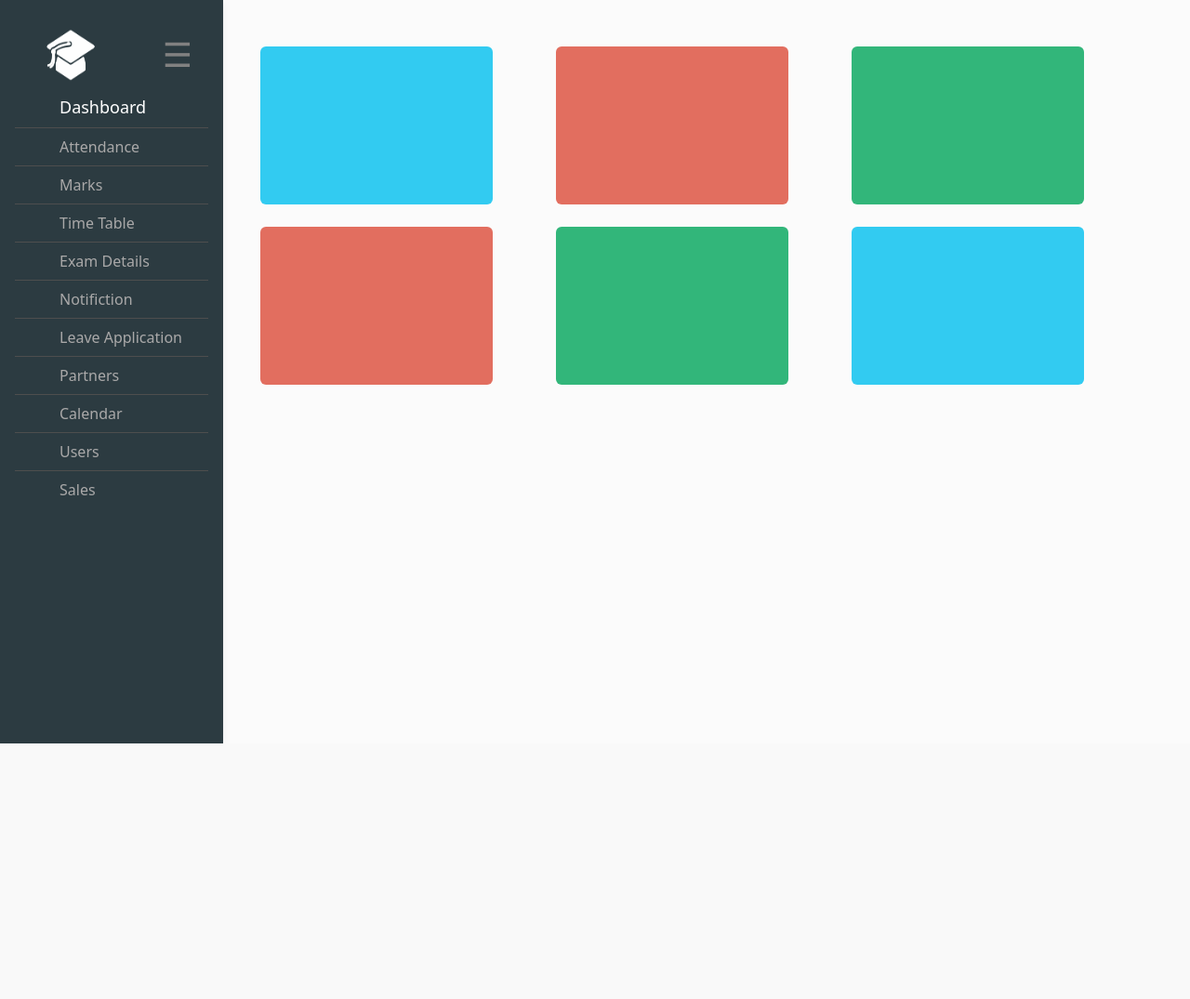
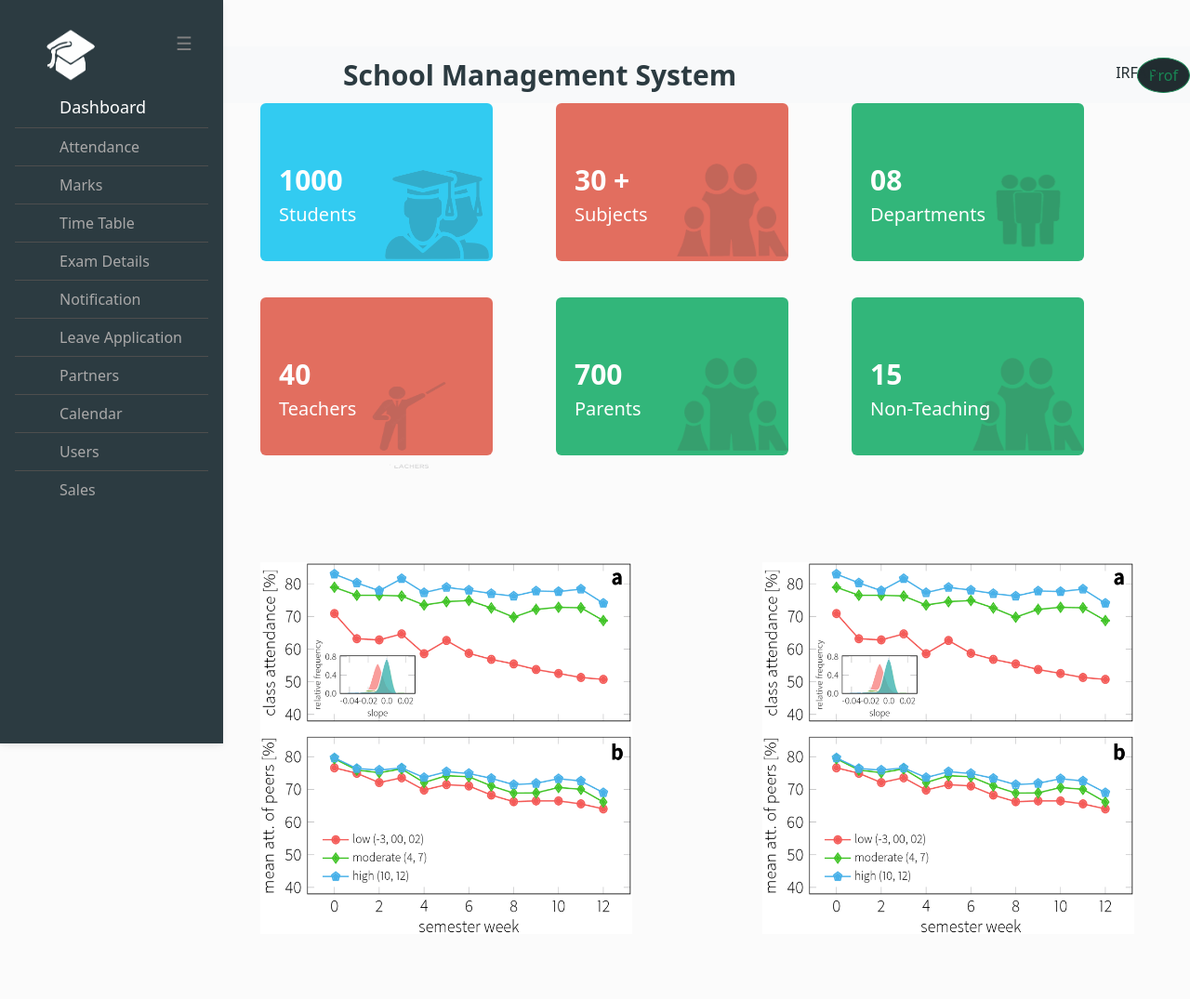
Before and after one commit to KMIrfan/School-Management-System, a Django app: page / in a window 1280 px wide. Shown: the whole page at 93% size. Before the commit the page ends 800 px from the top, so only its background shows below. Run offline with Django 4.2, Linux system fonts and the light colour scheme.

Commit message:
last updation 27/12/22

```diff
--- a/common/static/style/style.css
+++ b/common/static/style/style.css
@@ -31,7 +31,7 @@ body {
     position: absolute;
     top: 0;
     right: 25px;
-    font-size: 36px;
+    font-size: 20px;
     margin-left: 50px;
   }
   .openbtn {
@@ -91,6 +91,11 @@ body {
     padding-left: 280px;
     padding-top: 0;
   }
+  .p7{
+    padding: 70px;
+    padding-left: 180px;
+    padding-top: 0;
+  }
 }
 .colordiv{
     width: 250px;
@@ -113,3 +118,48 @@ body {
     background-color:
     #2c3b41;
 }
+.imgclas{
+  opacity: 0.2;
+  float: right;
+  top: -10px;
+  position: relative;
+}
+.fontin{
+  font-size: 20px;
+  color: #ffff;
+  padding-left: 20px;
+  display: block;
+  top: 60px;
+  position: relative;
+  z-index: 1;
+}
+
+.fontinhead{
+  font-size: 30px;
+  font-weight: 700;
+  color: #ffff;
+  padding-left: 20px;
+  top: 60px;
+  position: relative;
+}
+.loginbtn{
+  border-radius: 100%;
+  background-color: #212c30;
+}
+.mainhead{
+  font-size: 30px;
+  font-weight: 800;
+  text-align: center;
+  justify-content: center;
+  color:#2c3b41;
+  align-items: center;
+  align-content: center;
+  position: relative;
+}
+.logintxt{
+  color: #212c30;
+  font-weight: 500;
+  float: right;
+  position: relative;
+  left: 400px;
+}
--- a/common/templates/commontemp/index.html
+++ b/common/templates/commontemp/index.html
@@ -18,8 +18,6 @@
           <div class="position-sticky">
             <div class="list-group list-group-flush mx-3 mt-4">
 
-
-
                 <i class="fas fa-tachometer-alt fa-fw me-3"></i><img src="{% static 'images/school.png' %}" height="70px" width="120px">
                 <a href="javascript:void(0)" class="closebtn" onclick="closeNav()">&#9776;</a>
               <a
@@ -39,7 +37,7 @@
                 <i class="fas fa-chart-pie fa-fw me-3"></i><span class="fontcol">Exam Details</span>
               </a>
               <a href="#" class="list-group-item list-group-item-action py-2 ripple bg-lightdark"
-                ><i class="fas fa-chart-bar fa-fw me-3"></i><span class="fontcol">Notifiction</span></a
+                ><i class="fas fa-chart-bar fa-fw me-3"></i><span class="fontcol">Notification</span></a
               >
               <a href="#" class="list-group-item list-group-item-action py-2 ripple bg-lightdark"
                 ><i class="fas fa-globe fa-fw me-3"></i><span class="fontcol">Leave Application</span></a
@@ -61,58 +59,92 @@
         </nav>
         <!-- Sidebar -->
 
+<!-- navbar -->
+<nav class="navbar navbar-expand-lg navbar-light bg-light">
+  <button class="navbar-toggler" type="button" data-toggle="collapse" data-target="#navbarTogglerDemo01" aria-controls="navbarTogglerDemo01" aria-expanded="false" aria-label="Toggle navigation">
+    <span class="navbar-toggler-icon"></span>
+  </button>
+  <div class="collapse navbar-collapse" id="navbarTogglerDemo01">
 
-      </header>
+    <ul class="navbar-nav mr-auto mt-2 mt-lg-0 mx-auto">
+      <span class="mainhead">School Management System</span>
+      <li class="nav-item">
+        <a class="nav-link logintxt" href="#">IRFAN</a>
+      </li>
+    </ul>
+    <form class="form-inline my-2 my-lg-0">
 
-
-
-    </header>
+      <button class="btn btn-outline-success my-2 my-sm-0 loginbtn" type="submit">Prof</button>
+    </form>
+  </div>
+</nav>
+</header>
 
     <section>
         <div class="container-fluid p6">
-            <div class="row">
-                <div class="col-4">
+            <div class="row ">
+                <div class="col-12 col-md-6 col-lg-4 pb-4">
 
                     <div class="colordiv colblue rounded-2">
-
+                      <span class="fontinhead">1000</span>
+                      <span class="fontin">Students</span>
+                      <img src="{% static 'images/students.png' %}" width="120px" height="110px" class="imgclas">
                     </div>
                 </div>
-                <div class="col-4">
+                <div class="col-12 col-md-6 col-lg-4 pb-4">
                     <div class="colordiv colbrown rounded-2">
-
+                      <span class="fontinhead">30 +</span>
+                      <span class="fontin"> Subjects</span>
+                      <img src="{% static 'images/parents.png' %}" width="120px" height="100px" class="imgclas">
                     </div>
                 </div>
-                <div class="col-4">
+                <div class="col-12 col-md-6 col-lg-4 pb-4">
                     <div class="colordiv colgreen rounded-2">
-
+                      <span class="fontinhead">08</span>
+                      <span class="fontin"> Departments</span>
+                      <img src="{% static 'images/departments.png' %}" width="120px" height="110px" class="imgclas">
                     </div>
                 </div>
 
-            </div>
 
-            <div class="row mt-4">
-                <div class="col-4">
+                <div class="col-12 col-md-6 col-lg-4">
 
                     <div class="colordiv colbrown rounded-2">
-
+                      <span class="fontinhead">40</span>
+                      <span class="fontin">Teachers</span>
+                     <img src="{% static 'images/teacher.png' %}" width="180px" height="140px" class="imgclas">
                     </div>
                 </div>
-                <div class="col-4">
+                <div class="col-12 col-md-6 col-lg-4">
                     <div class="colordiv colgreen rounded-2">
-
+                      <span class="fontinhead">700</span>
+                      <span class="fontin">Parents</span>
+                      <img src="{% static 'images/parents.png' %}" width="120px" height="100px" class="imgclas">
                     </div>
                 </div>
-                <div class="col-4">
-                    <div class="colordiv colblue rounded-2">
-
-                    </div>
-                </div>
+                <div class="col-12 col-md-6 col-lg-4">
+                  <div class="colordiv colgreen rounded-2">
+                    <span class="fontinhead">15</span>
+                    <span class="fontin"> Non-Teaching</span>
+                    <img src="{% static 'images/parents.png' %}" width="120px" height="100px" class="imgclas">
+                  </div>
+              </div>
 
             </div>
         </div>
     </section>
 
-
+    <!-- Bar Diagram Area -->
+    <div class="container-fluid">
+      <div class="row">
+        <div class="col-md-6 col-12 p6">
+          <img src="{% static 'images/bar.png' %}" height="400px" width="400px" >
+        </div>
+        <div class="col-md-6 col-12 p7">
+          <img src="{% static 'images/bar.png' %}" height="400px" width="400px">
+        </div>
+      </div>
+    </div>
 
 
     <script>
```
Also changed, not shown: common/static/images/bar.png (added), common/static/images/departments.png (added), common/static/images/parents.png (added), common/static/images/pic.svg (added), common/static/images/students.png (added), common/static/images/teacher.png (added).
